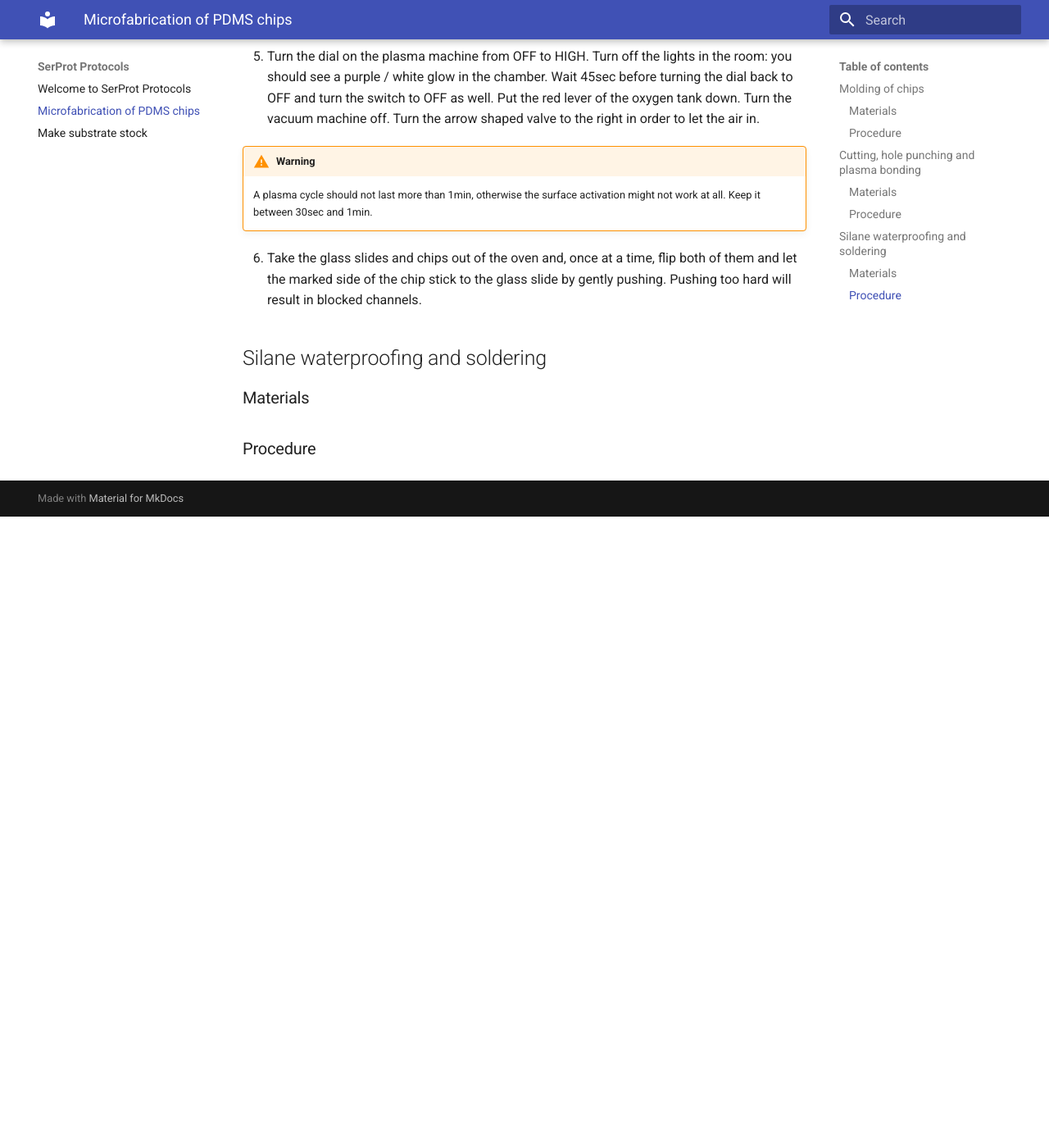
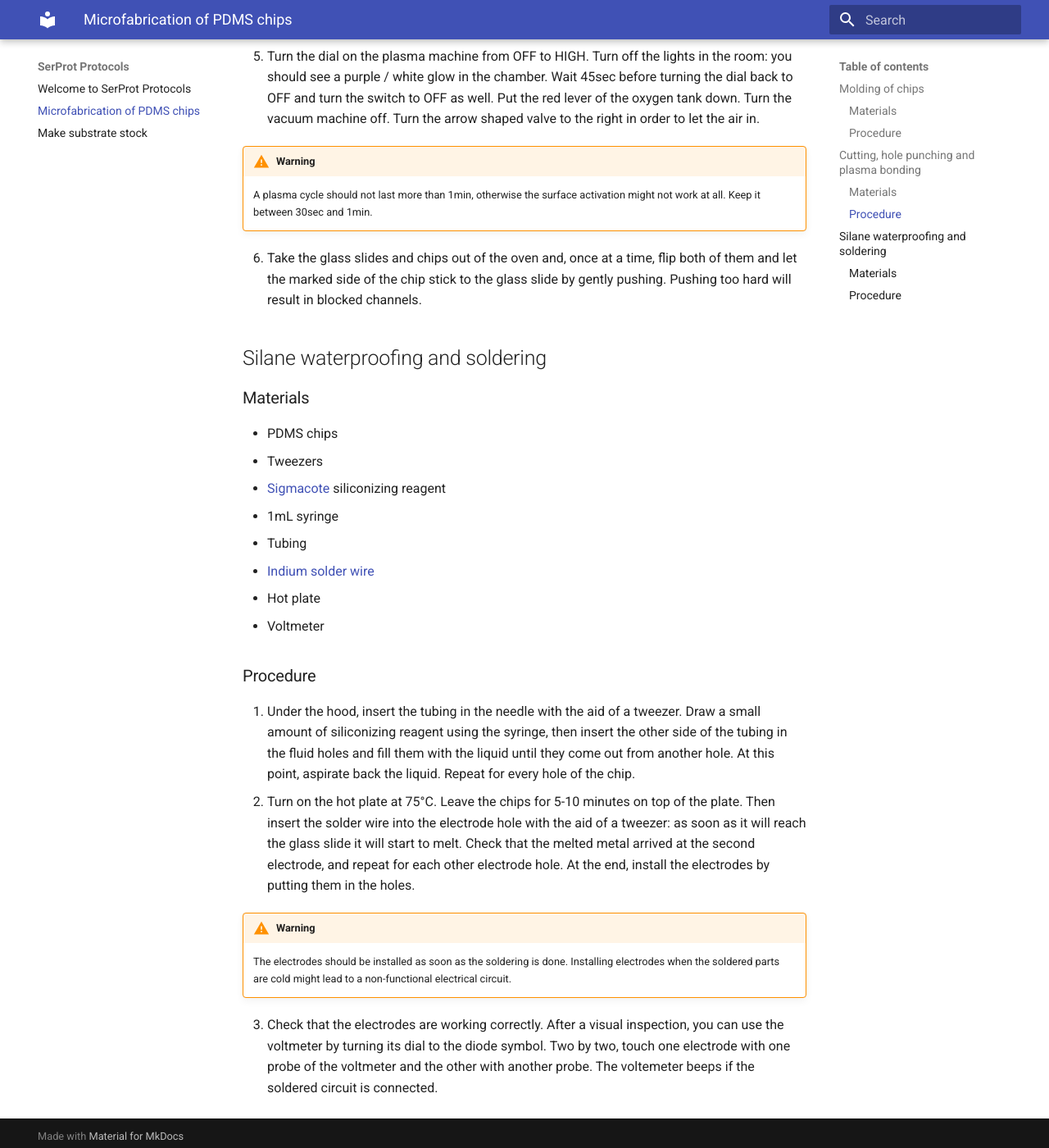
Before and after one commit to shoyip/SerProtProtocols, an MkDocs documentation site: the page built from docs/microfab.md, in a window 1280 px wide and 1400 px high, scrolled down 2419 px. Shown: the whole window at 82% size. Built offline with MkDocs 1.6.1 and Material for MkDocs 9.7.7, drawn with Linux system fonts in a browser that asks for light colours; before the commit the page ends 3049 px from its top, so only the background shows below that; some of the changed text lies outside the part shown.

Commit message:
completed protocol for microfabrication+

```diff
--- a/docs/microfab.md
+++ b/docs/microfab.md
@@ -8,7 +8,7 @@ Time: 1h30 / 2h
 
 ### Materials
 
-- Momentive RTV615 (PDMS base "A" and curing agent "B")
+- [Momentive RTV615](https://www.neyco.fr/nos-produits/silicones-2/microfluidique-pdms/rtv615/rtv-615) (PDMS base "A" and curing agent "B")
 - Disposable tray
 - Spatula
 - Weight scale
@@ -50,7 +50,8 @@ Time: 1h30 / 2h
 - PDMS chips
 - Cutter
 - Hole punching pens (0.75mm green pen and 0.15mm blue pen)
-- 50mm x 75mm pre-cleaned Millipore microscope glass slide
+- 50mm x 75mm pre-cleaned Millipore [microscope glass
+  slide](https://www.ugap.fr/laboratoire-1/consommables-scientifiques-gauss-32634/microbiologie-analyses-mesures-36275/lames-de-microscopie-36402/lame-de-microscope-x-72-p2661264)
 - Isopropanol, 70% ethanol, MilliQ water
 
 ### Procedure
@@ -118,4 +119,42 @@ Time: 1h30 / 2h
 
 ### Materials
 
+- PDMS chips
+- Tweezers
+- [Sigmacote](https://www.ugap.fr/laboratoire-1/reactifs-gauss-129625/anatomo-cytopathologie-immunohistologie-129661/autres-reactifs-129665/sigmacoter-siliconizing-reagent-for-25-ml-p3751707) siliconizing reagent
+- 1mL syringe
+- Tubing
+- [Indium solder wire](https://www.conro.com/solders-fluxes-and-preforms/solid-solder-wire/Indium-Solder-Wire-Indalloy-19-51In32-5Bi16-5Sn-Dia-0-020-Reel/)
+- Hot plate
+- Voltmeter
+
 ### Procedure
+
+1. Under the hood, insert the tubing in the needle with the
+   aid of a tweezer. Draw a small amount of siliconizing
+   reagent using the syringe, then insert the other side of
+   the tubing in the fluid holes and fill them with the
+   liquid until they come out from another hole. At this
+   point, aspirate back the liquid. Repeat for every hole of
+   the chip.
+2. Turn on the hot plate at 75°C. Leave the chips for 5-10
+   minutes on top of the plate. Then insert the solder wire
+   into the electrode hole with the aid of a tweezer: as
+   soon as it will reach the glass slide it will start to
+   melt. Check that the melted metal arrived at the second
+   electrode, and repeat for each other electrode hole. At
+   the end, install the electrodes by putting them in the
+   holes.
+
+!!! warning
+    The electrodes should be installed as soon as the
+    soldering is done. Installing electrodes when the
+    soldered parts are cold might lead to a non-functional
+    electrical circuit.
+
+3. Check that the electrodes are working correctly. After a
+   visual inspection, you can use the voltmeter by turning
+   its dial to the diode symbol. Two by two, touch one
+   electrode with one probe of the voltmeter and the other
+   with another probe. The voltemeter beeps if the soldered
+   circuit is connected.
```
